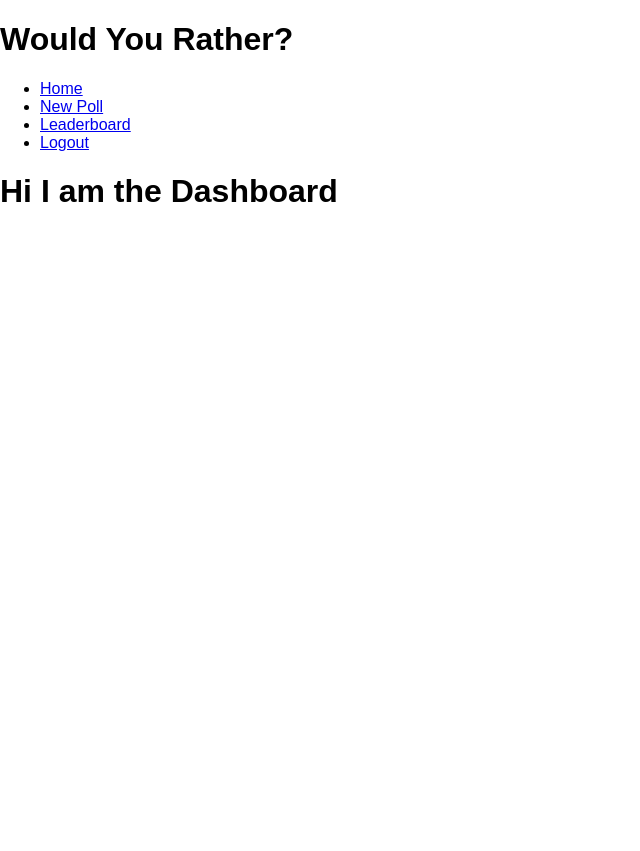
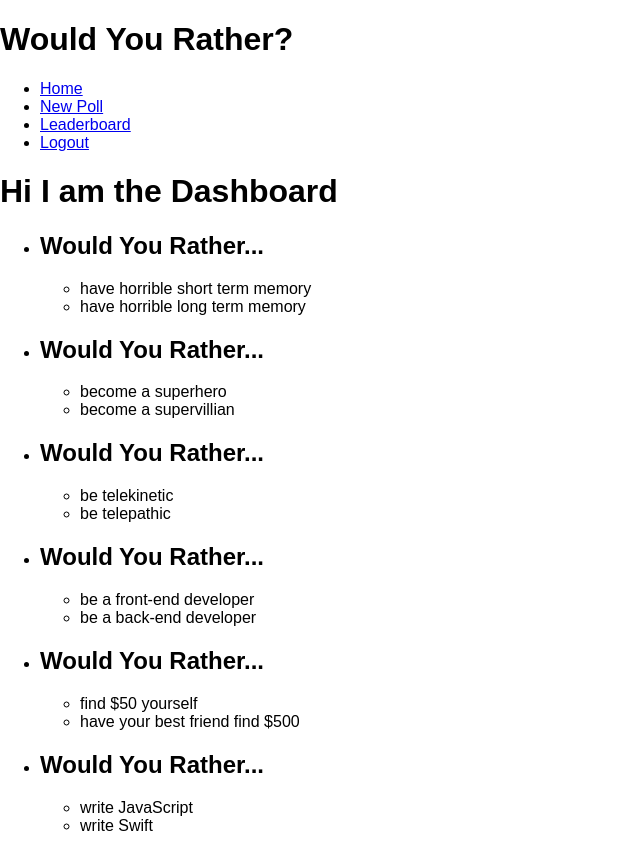
Before and after one commit to nicko-lee/reactnd-project2-wouldyourathergame, a React (Create React App) app: page /login in a window 1280 px wide. Both pictures are taken after a click on the button "Login". Shown: the whole page, without its empty margins (0-640 px from the left). Before the commit the page ends 800 px from the top, so only its background shows below. Built offline with nearby package versions, Linux system fonts and the light colour scheme.

Commit message:
feat: rendering questions list in Dashboard.js
Rendering the questions data gotten back from the mock database to seed the dashboard

```diff
--- a/src/App.js
+++ b/src/App.js
@@ -12,7 +12,6 @@ import Login from './components/Login';
 import { connect } from 'react-redux';
 import { _getUsers, _getQuestions } from './utils/_DATA';
 import { saveUsersToStore, saveQuestionsToStore } from './actions/root';
-
 
 class App extends Component {
 
--- a/src/components/Dashboard.js
+++ b/src/components/Dashboard.js
@@ -1,10 +1,28 @@
-import React from 'react'
-import Leaderboard from './Leaderboard';
+import React, { Component } from 'react'
+import PollItem from './PollItem';
+import { connect } from 'react-redux';
 
-const Dashboard = () => (
-    <div className="dashboard">
-        <h1>Hi I am the Dashboard</h1>
-    </div>
-   );
+class Leaderboard extends Component {
+    render() {
+        return (
+            <div className="dashboard">
+                <h1>Hi I am the Dashboard</h1>
+                <ul className='dashboard-list'>
+                    {this.props.questionIds.map((id) => (
+                    <li key={id}>
+                        <PollItem id={id}/>
+                    </li>
+                    ))}
+                 </ul>
+            </div>
+            )
+    }
+}
 
-   export default Dashboard;
+function mapStateToProps ({ questions }) {
+    return {
+      questionIds: Object.keys(questions) // this gives us an array of Ids
+    }
+  }
+
+export default connect(mapStateToProps)(Leaderboard)
--- a/src/components/Leaderboard.js
+++ b/src/components/Leaderboard.js
@@ -12,7 +12,6 @@ class Leaderboard extends Component {
     }
 };
 
-
 /* exporting a connected component not merely a component so that in App.js you can use that
    cos realise that the connect function takes in a component and returns a brand new component
    that React can render
--- a/src/components/Login.js
+++ b/src/components/Login.js
@@ -1,25 +1,12 @@
 import React, { Component } from 'react'
-import { NavLink } from 'react-router-dom'
 import PropTypes from 'prop-types'
 import { connect } from 'react-redux';
 import { login } from '../actions/root';
-import { _getUsers } from '../utils/_DATA';
 
 class Login extends Component {
-    // static propTypes = {
-    //     addition: PropTypes.number.isRequired,
-    //     subtraction: PropTypes.number.isRequired,
-    //     callAddition: PropTypes.func.isRequired,
-    //     callSubtraction: PropTypes.func.isRequired
-    //   };
-
-    // componentWillMount() {
-    //     console.log(this.props.debug)
-    // }
-
-
-
-
+    static propTypes = {
+        users: PropTypes.object.isRequired,
+      };
 
     handleLogin = () => {
         this.props.setAuthedUser();
--- a/src/components/Nav.js
+++ b/src/components/Nav.js
@@ -3,7 +3,6 @@ import React, { Component } from 'react'
 import { NavLink } from 'react-router-dom'
 import { connect } from 'react-redux';
 import { logout } from '../actions/root';
-
 
 class Nav extends Component {
 
--- a/src/components/PollItem.js
+++ b/src/components/PollItem.js
@@ -1,9 +1,34 @@
-import React from 'react'
+import React, { Component } from 'react'
+import { connect } from 'react-redux';
+import PropTypes from 'prop-types'
 
-const PollItem = () => (
-    <div className="poll-item">
-        <h1>Hi I am the Poll Item</h1>
-    </div>
-   );
+class PollItem extends Component {
+    static propTypes = {
+        id: PropTypes.string.isRequired,
+        question: PropTypes.object.isRequired
+    };
 
-   export default PollItem;
+    render() {
+        return (
+            <div className="poll-item">
+                <h2>Would You Rather...</h2>
+                <ul>
+                    <li>
+                        {this.props.question.optionOne.text}
+                    </li>
+                    <li>
+                        {this.props.question.optionTwo.text}
+                    </li>
+
+                </ul>
+            </div>
+        );
+
+    }
+}
+
+const mapStateToProps = (state, ownProps) => ({
+    question: state.questions[ownProps.id]
+})
+
+export default connect(mapStateToProps)(PollItem);
```
